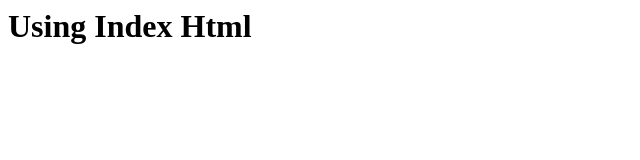
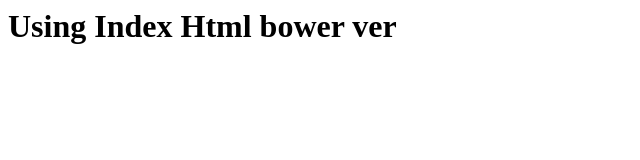
Before and after one commit to ekoaripurnomo/belajar_bower, a website: page app/views/index.html in a window 1280 px wide. Shown: the whole page, without its empty margins (0-640 px from the left). Drawn offline with Linux system fonts and the light colour scheme.

Commit message:
some
some

```diff
--- a/app/views/index.html
+++ b/app/views/index.html
@@ -1 +1 @@
-<h1>Using Index Html</h1>
+<h1>Using Index Html bower ver</h1>
```
Also changed, not shown: bower.json (added, +22 -0 lines), README.md.
